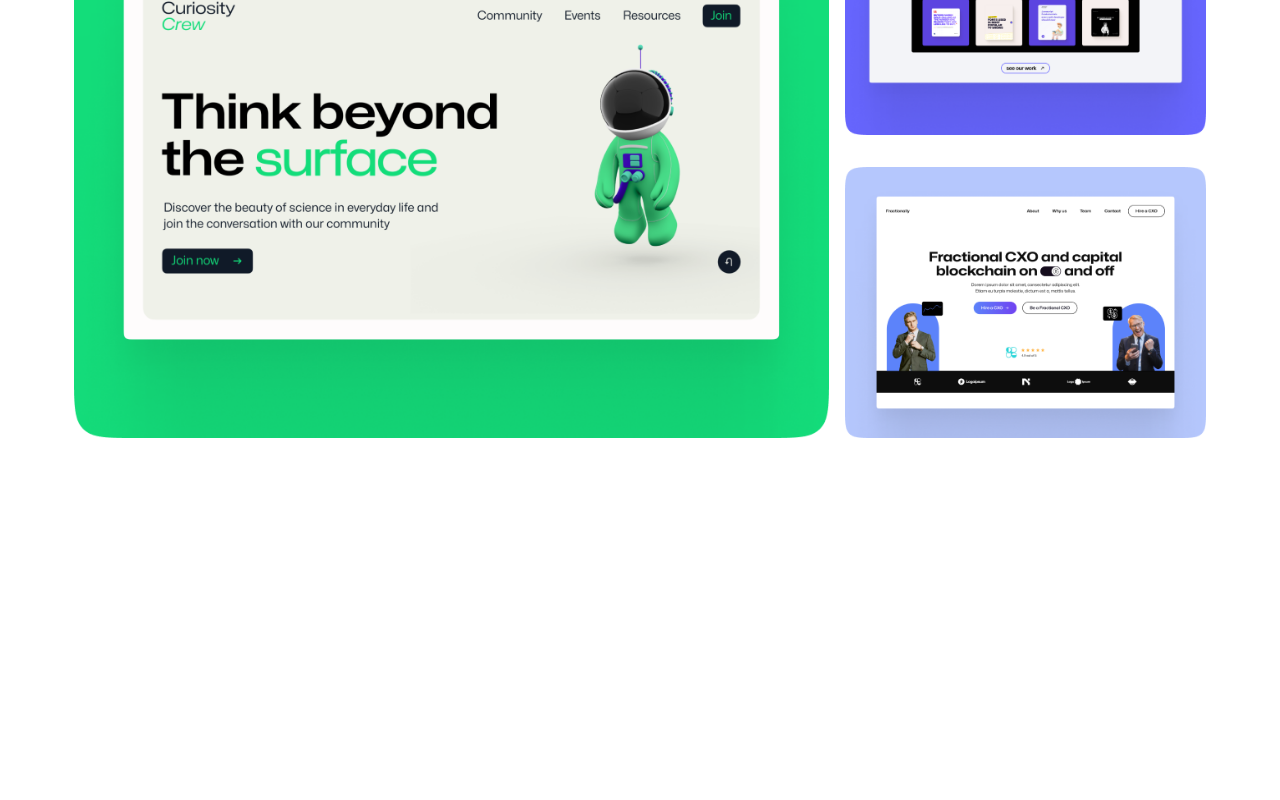
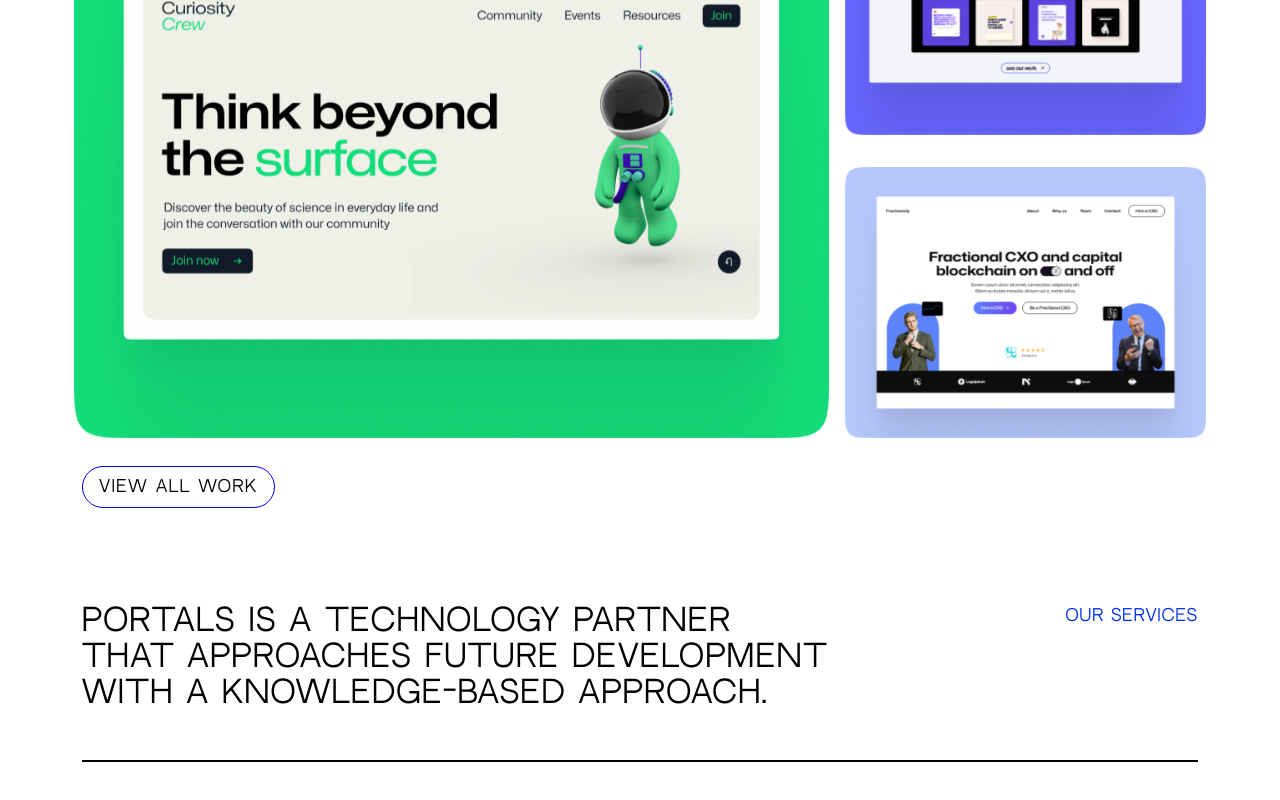
Before and after one commit to venilsutariya/portals, a Next.js app: page / in a window 1280 px wide. Shown: the part 1150-1950 px from the top of the page. Before the commit the page ends 1640 px from the top, so only its background shows below. Built offline with nearby package versions, Linux system fonts and the light colour scheme.

Commit message:
add code

```diff
--- a/components/customUi/HeaderImage.tsx
+++ b/components/customUi/HeaderImage.tsx
@@ -1,17 +1,34 @@
+"use client";
+
 import Link from "next/link";
-import { BsArrowRight } from "react-icons/bs";
+import { useScroll, motion, useTransform } from "framer-motion";
+import { useRef } from "react";
 
 const HeaderImage = () => {
+
+  const ref = useRef<HTMLDivElement>(null);
+
+  const { scrollYProgress } = useScroll({
+    target: ref,
+    offset: ["0 1", "0.8 1"],
+  });
+
+  const scaleProgress = useTransform(scrollYProgress, [0,1], [0.9, 1]);
+  const opacityProgress = useTransform(scrollYProgress, [0,1], [0,1]);
+
   return (
     <div className=" container my-5 pt-5">
-      <div className=" row gap-3 p-3">
+      <div className=" row gap-3 p-3 animatediv">
         <div className="col-12 mt-3 transition group mt-lg-0 col-lg flex relative h-100 w-100 p-0 justify-center">
           <img
             src="/images/img1.png"
             alt=""
             className="img-fluid h-100 w-100"
           />
-          <div style={{transition: 'all 0.5s ease-out'}} className="hidden xl:block h-100 w-100 group-hover:bg-black/20  rounded-2xl absolute"></div>
+          <div
+            style={{ transition: "all 0.5s ease-out" }}
+            className="hidden xl:block h-100 w-100 group-hover:bg-black/20  rounded-2xl absolute"
+          ></div>
         </div>
         <div className="col-12 mt-3 transition group mt-lg-0 col-lg flex relative h-100 w-100 p-0 justify-center">
           <img
@@ -19,7 +36,10 @@ const HeaderImage = () => {
             alt=""
             className=" img-fluid h-100 w-100"
           />
-          <div style={{transition: 'all 0.5s ease-out'}} className="hidden xl:block h-100 w-100 group-hover:bg-black/20  rounded-2xl absolute"></div>
+          <div
+            style={{ transition: "all 0.5s ease-out" }}
+            className="hidden xl:block h-100 w-100 group-hover:bg-black/20  rounded-2xl absolute"
+          ></div>
         </div>
         <div className="col-12 mt-3 transition group mt-lg-0 col-lg flex relative h-100 w-100 p-0 justify-center">
           <img
@@ -27,17 +47,23 @@ const HeaderImage = () => {
             alt=""
             className=" img-fluid h-100 w-100"
           />
-          <div style={{transition: 'all 0.5s ease-out'}} className="hidden xl:block h-100 w-100 group-hover:bg-black/20  rounded-2xl absolute"></div>
+          <div
+            style={{ transition: "all 0.5s ease-out" }}
+            className="hidden xl:block h-100 w-100 group-hover:bg-black/20  rounded-2xl absolute"
+          ></div>
         </div>
       </div>
-      <div className="row p-1 my-4 gap-3">
+      <motion.div className="row p-1 my-4 gap-3" ref={ref} style={{scale: scaleProgress}}>
         <div className="col-12 col-xl-8 transition group relative p-0">
           <img
             src="/images/newimg.png"
             alt=""
             className=" img-fluid h-100 w-100"
           />
-          <div style={{transition: 'all 0.5s ease-out', borderRadius: '33px'}} className="hidden xl:block h-100 w-100 group-hover:bg-black/20 absolute top-0 mediaimage"></div>
+          <div
+            style={{ transition: "all 0.5s ease-out", borderRadius: "33px" }}
+            className="hidden xl:block h-100 w-100 group-hover:bg-black/20 absolute top-0 mediaimage"
+          ></div>
         </div>
         <div className="col">
           <div className="row gap-3 p-4 p-lg-0">
@@ -47,7 +73,10 @@ const HeaderImage = () => {
                 alt=""
                 className=" img-fluid h-100 w-100"
               />
-              <div style={{transition: 'all 0.5s ease-out'}} className=" hidden xl:block h-100 w-100 rounded-2xl group-hover:bg-black/20 absolute top-0"></div>
+              <div
+                style={{ transition: "all 0.5s ease-out" }}
+                className=" hidden xl:block h-100 w-100 rounded-2xl group-hover:bg-black/20 absolute top-0"
+              ></div>
             </div>
             <div className=" col-12 relative group p-0">
               <img
@@ -55,11 +84,34 @@ const HeaderImage = () => {
                 alt=""
                 className=" img-fluid h-100 w-100"
               />
-              <div style={{transition: 'all 0.5s ease-out'}} className=" hidden xl:block h-100 w-100 rounded-2xl group-hover:bg-black/20 absolute top-0"></div>
+              <div
+                style={{ transition: "all 0.5s ease-out" }}
+                className=" hidden xl:block h-100 w-100 rounded-2xl group-hover:bg-black/20 absolute top-0"
+              ></div>
             </div>
           </div>
         </div>
+      </motion.div>
+      <div className=" w-50 flex justify-start mb-24">
+        <Link
+          href={"/contact"}
+          className="pointer uppercase no-underline text-black rounded-full px-3 py-2 hover:bg-blue-600/5 transition-colors"
+          style={{ border: "1px solid blue" }}
+        >
+          view all work
+        </Link>
       </div>
+      <div className="row">
+        <div className="col-12 col-xl-9 text-1xl lg:text-3xl text-black">
+          <div>PORTALS is a technology partner</div>
+          <div>that approaches future development</div>
+          <div>with a knowledge-based approach.</div>
+        </div>
+        <div className="col-12 col-xl-3 flex justify-start lg:justify-end">
+          <Link href={"/"} style={{ color: "#002DF0", letterSpacing: '1px'}} className=" no-underline mt-3 mt-lg-0 pointer">OUR SERVICES</Link>
+        </div>
+      </div>
+      <div className=" border-[1px] border-black mt-5"/>
     </div>
   );
 };
--- a/components/customUi/NavbarComp.tsx
+++ b/components/customUi/NavbarComp.tsx
@@ -59,7 +59,7 @@ const NavbarComp = () => {
 
       <div className="sticky-top backdrop-blur-lg bg-white/80 px-2 px-md-0">
         <Navbar expand="lg" className=" container">
-          <Navbar.Brand href="/" className=" uppercase fs-3 font-extrabold">
+          <Navbar.Brand href="/" className=" uppercase fs-3 font-extrabold pointer">
             <span className=" inline-block boldfont">portals</span>
             <span className=" text-blue-700 inline-block">
               <BsSquareFill size={5} />
```
